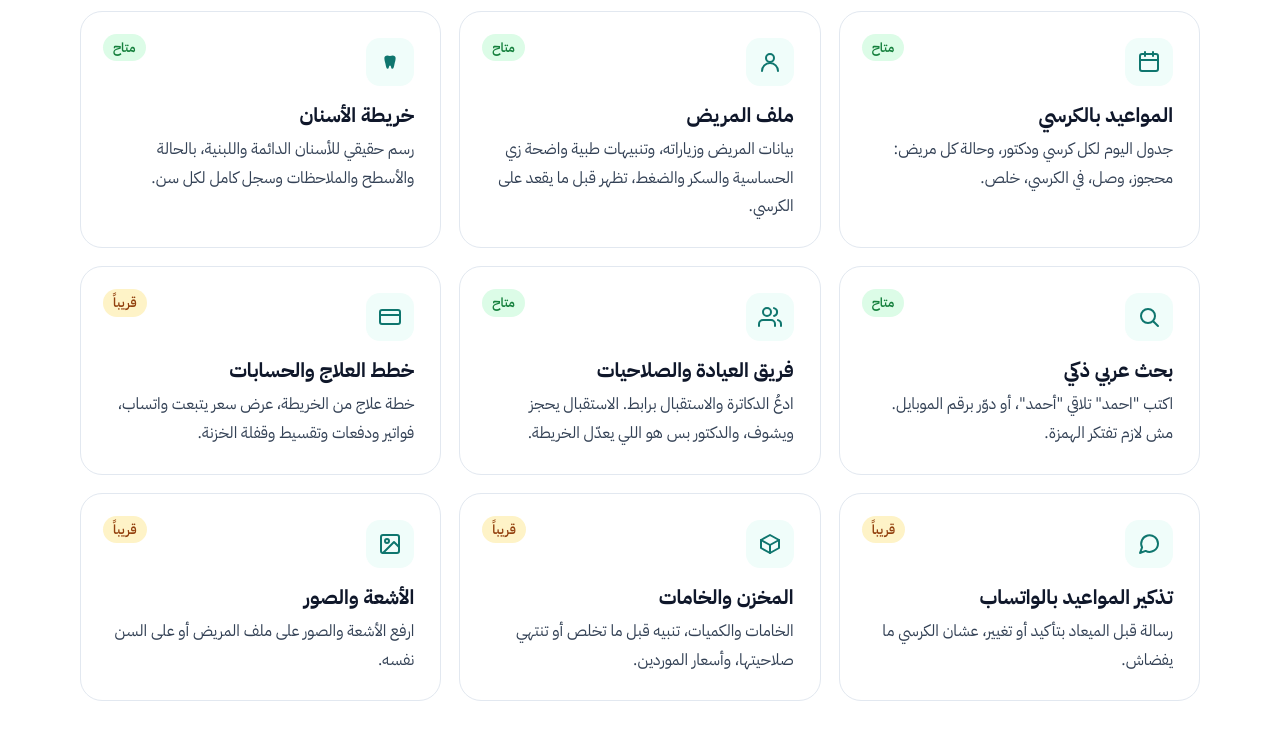
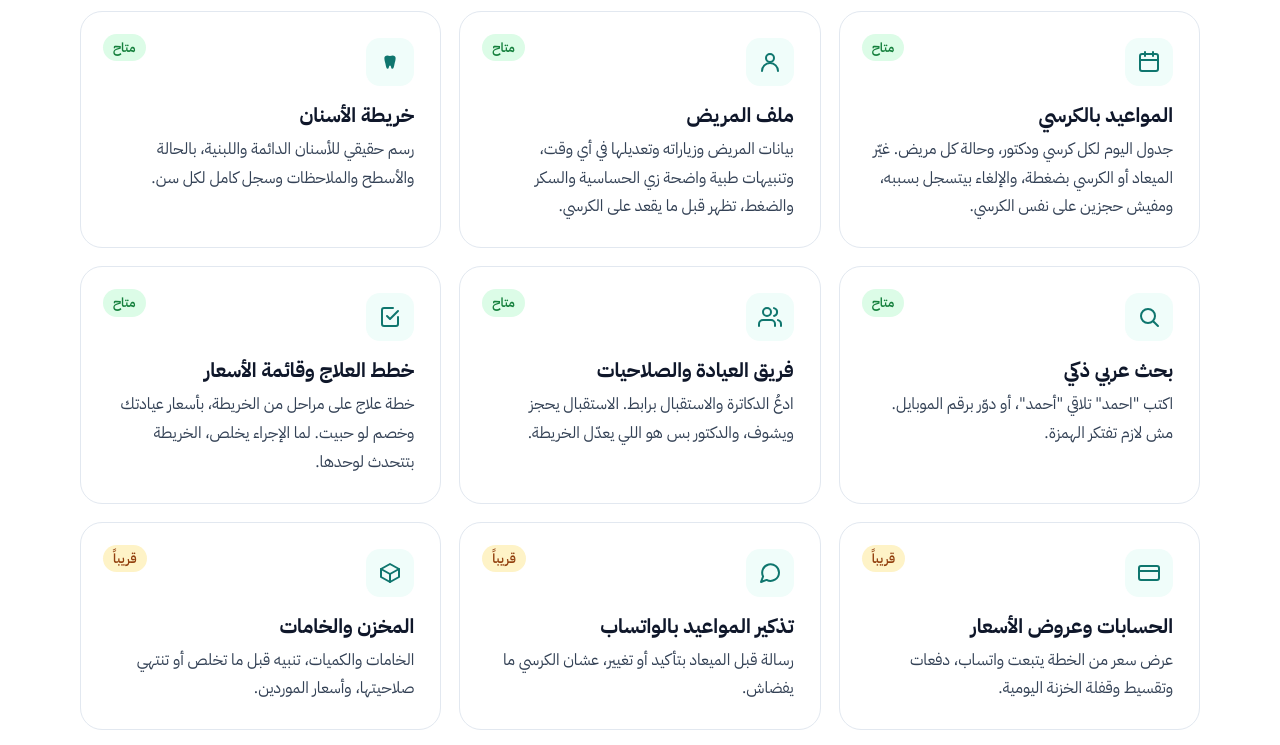
Before and after one commit to sltnlabs/sltnlabs.github.io, a plain HTML site: page sinova/index.html in a window 1280 px wide. Shown: the part 1660-2405 px from the top of the page. Drawn offline with Linux system fonts and the light colour scheme.

Commit message:
Sinova: Live badge; feature list matches the app (#6)
* Sinova: Live (not Pilot) on the home page; features list matches the app (treatment plans and price list available)

Co-Authored-By: Claude Opus 5.5 <noreply@anthropic.com>
Claude-Session: https://claude.ai/code/session_01FEiQQBqpNG4a4gYfaLxyvE

* Sinova features: reschedule, cancel with reason, edit patient (F-06)

Co-Authored-By: Claude Opus 5.5 <noreply@anthropic.com>
Claude-Session: https://claude.ai/code/session_01FEiQQBqpNG4a4gYfaLxyvE

---------

Co-authored-by: Claude <noreply@anthropic.com>

```diff
--- a/sinova/index.html
+++ b/sinova/index.html
@@ -229,12 +229,13 @@ footer a { text-decoration: none; } footer a:hover { color: var(--teal); }
       <p>بنبني Sinova Dental ميزة ورا ميزة، وكل ميزة بتتجرب كويس قبل ما توصلك.</p>
     </div>
     <div class="feats">
-      <article class="feat reveal"><span class="tag on">متاح</span><div class="ic"><svg width="24" height="24" viewBox="0 0 24 24" fill="none" stroke="currentColor" stroke-width="2" stroke-linecap="round" stroke-linejoin="round"><rect x="3" y="4" width="18" height="17" rx="2"/><path d="M16 2v4M8 2v4M3 10h18"/></svg></div><h3>المواعيد بالكرسي</h3><p>جدول اليوم لكل كرسي ودكتور، وحالة كل مريض: محجوز، وصل، في الكرسي، خلص.</p></article>
-      <article class="feat reveal"><span class="tag on">متاح</span><div class="ic"><svg width="24" height="24" viewBox="0 0 24 24" fill="none" stroke="currentColor" stroke-width="2" stroke-linecap="round" stroke-linejoin="round"><circle cx="12" cy="8" r="4"/><path d="M4 21a8 8 0 0 1 16 0"/></svg></div><h3>ملف المريض</h3><p>بيانات المريض وزياراته، وتنبيهات طبية واضحة زي الحساسية والسكر والضغط، تظهر قبل ما يقعد على الكرسي.</p></article>
+      <article class="feat reveal"><span class="tag on">متاح</span><div class="ic"><svg width="24" height="24" viewBox="0 0 24 24" fill="none" stroke="currentColor" stroke-width="2" stroke-linecap="round" stroke-linejoin="round"><rect x="3" y="4" width="18" height="17" rx="2"/><path d="M16 2v4M8 2v4M3 10h18"/></svg></div><h3>المواعيد بالكرسي</h3><p>جدول اليوم لكل كرسي ودكتور، وحالة كل مريض. غيّر الميعاد أو الكرسي بضغطة، والإلغاء بيتسجل بسببه، ومفيش حجزين على نفس الكرسي.</p></article>
+      <article class="feat reveal"><span class="tag on">متاح</span><div class="ic"><svg width="24" height="24" viewBox="0 0 24 24" fill="none" stroke="currentColor" stroke-width="2" stroke-linecap="round" stroke-linejoin="round"><circle cx="12" cy="8" r="4"/><path d="M4 21a8 8 0 0 1 16 0"/></svg></div><h3>ملف المريض</h3><p>بيانات المريض وزياراته وتعديلها في أي وقت، وتنبيهات طبية واضحة زي الحساسية والسكر والضغط، تظهر قبل ما يقعد على الكرسي.</p></article>
       <article class="feat reveal"><span class="tag on">متاح</span><div class="ic"><svg width="24" height="24" viewBox="0 0 64 64" fill="currentColor"><path d="M17 21c0-6 7-8.5 15-4.8 8-3.7 15-1.2 15 4.8 0 6.8-1.9 10.4-3 16.2-1.2 6.4-2.2 12.8-6 12.8-3.6 0-2.6-9-6-9s-2.4 9-6 9c-3.8 0-4.8-6.4-6-12.8-1.1-5.8-3-9.4-3-16.2z"/></svg></div><h3>خريطة الأسنان</h3><p>رسم حقيقي للأسنان الدائمة واللبنية، بالحالة والأسطح والملاحظات وسجل كامل لكل سن.</p></article>
       <article class="feat reveal"><span class="tag on">متاح</span><div class="ic"><svg width="24" height="24" viewBox="0 0 24 24" fill="none" stroke="currentColor" stroke-width="2" stroke-linecap="round" stroke-linejoin="round"><circle cx="11" cy="11" r="7"/><path d="M21 21l-4.3-4.3"/></svg></div><h3>بحث عربي ذكي</h3><p>اكتب "احمد" تلاقي "أحمد"، أو دوّر برقم الموبايل. مش لازم تفتكر الهمزة.</p></article>
       <article class="feat reveal"><span class="tag on">متاح</span><div class="ic"><svg width="24" height="24" viewBox="0 0 24 24" fill="none" stroke="currentColor" stroke-width="2" stroke-linecap="round" stroke-linejoin="round"><path d="M17 21v-2a4 4 0 0 0-4-4H5a4 4 0 0 0-4 4v2"/><circle cx="9" cy="7" r="4"/><path d="M23 21v-2a4 4 0 0 0-3-3.9M16 3.1a4 4 0 0 1 0 7.8"/></svg></div><h3>فريق العيادة والصلاحيات</h3><p>ادعُ الدكاترة والاستقبال برابط. الاستقبال يحجز ويشوف، والدكتور بس هو اللي يعدّل الخريطة.</p></article>
-      <article class="feat reveal"><span class="tag soon">قريباً</span><div class="ic"><svg width="24" height="24" viewBox="0 0 24 24" fill="none" stroke="currentColor" stroke-width="2" stroke-linecap="round" stroke-linejoin="round"><rect x="2" y="5" width="20" height="14" rx="2"/><path d="M2 10h20"/></svg></div><h3>خطط العلاج والحسابات</h3><p>خطة علاج من الخريطة، عرض سعر يتبعت واتساب، فواتير ودفعات وتقسيط وقفلة الخزنة.</p></article>
+      <article class="feat reveal"><span class="tag on">متاح</span><div class="ic"><svg width="24" height="24" viewBox="0 0 24 24" fill="none" stroke="currentColor" stroke-width="2" stroke-linecap="round" stroke-linejoin="round"><path d="M9 11l3 3 8-8"/><path d="M20 12v7a2 2 0 0 1-2 2H6a2 2 0 0 1-2-2V5a2 2 0 0 1 2-2h9"/></svg></div><h3>خطط العلاج وقائمة الأسعار</h3><p>خطة علاج على مراحل من الخريطة، بأسعار عيادتك وخصم لو حبيت. لما الإجراء يخلص، الخريطة بتتحدث لوحدها.</p></article>
+      <article class="feat reveal"><span class="tag soon">قريباً</span><div class="ic"><svg width="24" height="24" viewBox="0 0 24 24" fill="none" stroke="currentColor" stroke-width="2" stroke-linecap="round" stroke-linejoin="round"><rect x="2" y="5" width="20" height="14" rx="2"/><path d="M2 10h20"/></svg></div><h3>الحسابات وعروض الأسعار</h3><p>عرض سعر من الخطة يتبعت واتساب، دفعات وتقسيط وقفلة الخزنة اليومية.</p></article>
       <article class="feat reveal"><span class="tag soon">قريباً</span><div class="ic"><svg width="24" height="24" viewBox="0 0 24 24" fill="none" stroke="currentColor" stroke-width="2" stroke-linecap="round" stroke-linejoin="round"><path d="M21 11.5a8.4 8.4 0 0 1-12.4 7.4L3 21l2.1-5.6A8.4 8.4 0 1 1 21 11.5z"/></svg></div><h3>تذكير المواعيد بالواتساب</h3><p>رسالة قبل الميعاد بتأكيد أو تغيير، عشان الكرسي ما يفضاش.</p></article>
       <article class="feat reveal"><span class="tag soon">قريباً</span><div class="ic"><svg width="24" height="24" viewBox="0 0 24 24" fill="none" stroke="currentColor" stroke-width="2" stroke-linecap="round" stroke-linejoin="round"><path d="M21 8l-9-5-9 5v8l9 5 9-5z"/><path d="M3 8l9 5 9-5M12 13v8"/></svg></div><h3>المخزن والخامات</h3><p>الخامات والكميات، تنبيه قبل ما تخلص أو تنتهي صلاحيتها، وأسعار الموردين.</p></article>
       <article class="feat reveal"><span class="tag soon">قريباً</span><div class="ic"><svg width="24" height="24" viewBox="0 0 24 24" fill="none" stroke="currentColor" stroke-width="2" stroke-linecap="round" stroke-linejoin="round"><rect x="3" y="3" width="18" height="18" rx="2"/><circle cx="9" cy="9" r="2"/><path d="M21 15l-5-5L5 21"/></svg></div><h3>الأشعة والصور</h3><p>ارفع الأشعة والصور على ملف المريض أو على السن نفسه.</p></article>
@@ -254,6 +255,7 @@ footer a { text-decoration: none; } footer a:hover { color: var(--teal); }
           <li>أسطح السن M · O · D · B · L للتسوس والحشو</li>
           <li>ملاحظة على كل سن، وسجل بالتاريخ واسم الدكتور</li>
           <li>أسنان دائمة ولبنية، بترقيم FDI المعتمد</li>
+          <li>من السن على طول: «أضف علاج لهذا السن في الخطة»</li>
         </ul>
       </div>
       <div class="browser"><div class="bar"><i></i><i></i><i></i><span>app.sinovadental.com · ملف المريض</span></div><img src="shots/chart.webp" width="1600" height="1012" alt="خريطة أسنان مريض في Sinova Dental: حشو وتاج وتسوس وعلاج عصب وزرعة" loading="lazy"></div>
```
Also changed, not shown: index.html (+1 -2 lines).
